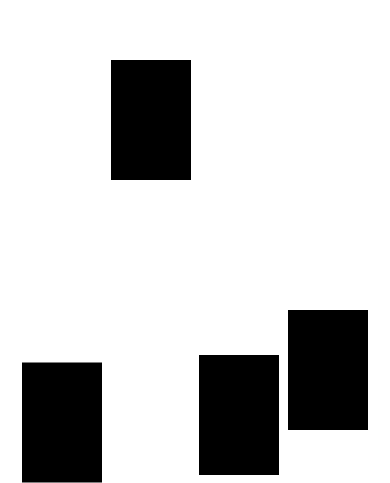
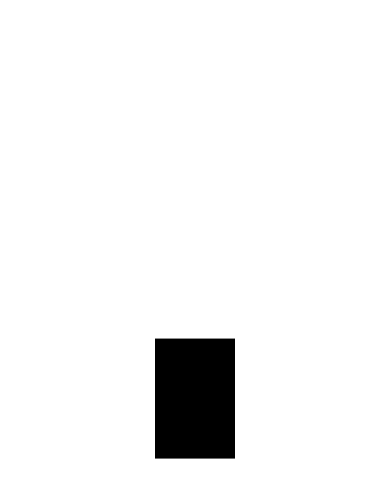
Before and after one commit to asantaelly/whiplash, a React Native app: screen / in a window 390 px wide. Shown: the part 570-1053 px from the top of the page. After the commit the page ends 1029 px from the top, so only its background shows below. Built offline with nearby package versions, Linux system fonts and the light colour scheme.

Commit message:
utilize components & added tap handling

```diff
--- a/package.json
+++ b/package.json
@@ -11,6 +11,7 @@
   "dependencies": {
     "expo": "~49.0.11",
     "expo-status-bar": "~1.6.0",
+    "lodash": "^4.17.21",
     "react": "18.2.0",
     "react-native": "0.72.4",
     "react-native-gesture-handler": "~2.12.0",
--- /dev/null
+++ b/src/components/shared/Tile.tsx
@@ -0,0 +1,96 @@
+import React from "react";
+import { LayoutChangeEvent, StyleSheet, View } from "react-native";
+import { Gesture, GestureDetector } from "react-native-gesture-handler";
+
+import Animated, {
+  Easing,
+  useAnimatedStyle,
+  useDerivedValue,
+  useSharedValue,
+  withDelay,
+  withRepeat,
+  withTiming,
+} from "react-native-reanimated";
+
+type Props = {
+  delay: number;
+  dropTime?: number;
+  height?: number;
+};
+
+const Tile: React.FC<Props> = (props) => {
+  const { delay = 1000, dropTime, height = 900 } = props;
+  const translateY1 = useSharedValue(-200);
+  const duration = useSharedValue(3500);
+
+
+  const animatedTileStyle = useAnimatedStyle(() => ({
+    transform: [{ translateY: translateY1.value }],
+  }));
+
+  const action = () => {
+    translateY1.value = withDelay(
+      delay,
+      withRepeat(
+        withTiming(height, {
+          duration: duration.value,
+          easing: Easing.linear,
+        }),
+        0,
+        false
+      )
+    );
+  };
+
+  const tilePath = (event: LayoutChangeEvent) => {
+    const { width, height, x, y } = event.nativeEvent.layout;
+    console.log('Time Dimension: ', width, height, x, y);
+  };
+
+  /** handling tap action */
+  const tap = Gesture.Tap()
+    .onBegin(() => {
+      translateY1.value = -200;
+    })
+    .onFinalize(() => {
+      translateY1.value = withDelay(
+        delay,
+        withRepeat(
+          withTiming(height, {
+            duration: duration.value,
+            easing: Easing.linear,
+          }),
+          0,
+          false
+        )
+      );
+    });
+
+  React.useEffect(() => {
+    action();
+  }, []);
+
+  return (
+    <View style={[styles.container]}>
+      <GestureDetector gesture={tap}>
+        <Animated.View style={[styles.tile, animatedTileStyle]} onLayout={tilePath}></Animated.View>
+      </GestureDetector>
+    </View>
+  );
+};
+
+const styles = StyleSheet.create({
+  container: {
+    flex: 1,
+    padding: 40,
+    alignItems: "center",
+    backgroundColor: "#FFFFFF",
+  },
+  tile: {
+    width: 80,
+    height: 120,
+    backgroundColor: "#000000",
+  },
+});
+
+export default Tile;
--- a/src/screens/Home.tsx
+++ b/src/screens/Home.tsx
@@ -1,122 +1,36 @@
 import React from "react";
-import { LayoutChangeEvent, StyleSheet, View } from "react-native";
 import {
-  Gesture,
-  GestureDetector,
-  GestureHandlerRootView,
-} from "react-native-gesture-handler";
-import Animated, {
-  Easing,
-  useAnimatedProps,
-  useAnimatedStyle,
-  useSharedValue,
-  withRepeat,
-  withTiming,
-} from "react-native-reanimated";
+  ActivityIndicator,
+  LayoutChangeEvent,
+  StyleSheet,
+  View,
+} from "react-native";
 
 import AppLayout from "../layouts/AppLayout";
+import Tile from "../components/shared/Tile";
 
 const Home = () => {
-  const translateY1 = useSharedValue(0);
-  const translateY2 = useSharedValue(0);
-  const translateY3 = useSharedValue(0);
-  const translateY4 = useSharedValue(0);
-
-
-  const animatedStyle1 = useAnimatedStyle(() => ({
-    transform: [{ translateY: translateY1.value }],
-  }));
-
-  const animatedStyle2 = useAnimatedStyle(() => ({
-    transform: [{ translateY: translateY2.value }],
-  }));
-
-  const animatedStyle3 = useAnimatedStyle(() => ({
-    transform: [{ translateY: translateY3.value }],
-  }));
-
-  const animatedStyle4 = useAnimatedStyle(() => ({
-    transform: [{ translateY: translateY4.value }],
-  }));
+  const [viewHeight, setViewHeight] = React.useState<number | null>(null);
 
   const viewLayout = (event: LayoutChangeEvent) => {
     const { width, height, x, y } = event.nativeEvent.layout;
-    console.log("Layout: width, height, x, y ", width, height, x, y);
+    setViewHeight(height);
   };
-
-  React.useEffect(() => {
-    translateY1.value = withRepeat(
-      withTiming(900, {
-        duration: 4000,
-        easing: Easing.linear,
-      }),
-      0,
-      false
-    );
-
-    translateY2.value = withRepeat(
-      withTiming(900, {
-        duration: 3000,
-        easing: Easing.linear,
-      }),
-      0,
-      false
-    );
-
-    translateY3.value = withRepeat(
-      withTiming(900, {
-        duration: 2000,
-        easing: Easing.linear,
-      }),
-      0,
-      false
-    );
-
-    translateY4.value = withRepeat(
-      withTiming(900, {
-        duration: 1000,
-        easing: Easing.linear,
-      }),
-      0,
-      false
-    );
-  }, []);
 
   return (
     <AppLayout onLayout={viewLayout}>
-      <View style={[styles.container]}>
-        <View
-          style={[
-            { flex: 1, alignItems: "center", backgroundColor: "", padding: 40 },
-          ]}
-        >
-          <Animated.View style={[styles.box, animatedStyle1]}></Animated.View>
+      {viewHeight === null ? (
+        <View style={[styles.indicatorContainer]}>
+          <ActivityIndicator size={"large"} color={"#000000"} />
         </View>
-        <View
-          style={[
-            { flex: 1, alignItems: "center", backgroundColor: "", padding: 40 },
-          ]}
-        >
-          <Animated.View style={[styles.box, animatedStyle2]}></Animated.View>
-
+      ) : (
+        <View style={[styles.container]}>
+          <Tile delay={1000} />
+          {/* <Tile delay={2000} />
+          <Tile delay={2500} />
+          <Tile delay={500} /> */}
         </View>
-        <View
-          style={[
-            { flex: 1, alignItems: "center", backgroundColor: "", padding: 40 },
-          ]}
-        >
-                    <Animated.View style={[styles.box, animatedStyle3]}></Animated.View>
-
-        </View>
-        <View
-          style={[
-            { flex: 1, alignItems: "center", backgroundColor: "", padding: 40 },
-          ]}
-        >
-                    <Animated.View style={[styles.box, animatedStyle4]}></Animated.View>
-
-        </View>
-      </View>
+      )}
     </AppLayout>
   );
 };
@@ -128,28 +42,10 @@ const styles = StyleSheet.create({
     flexDirection: "row",
     paddingHorizontal: 20,
   },
-  playerContainer: {
+  indicatorContainer: {
     flex: 1,
-    borderWidth: 1,
-    // borderColor: "#000000",
-  },
-  container1: {
-    alignItems: "flex-start",
-    justifyContent: "flex-start",
-  },
-  container2: {
-    alignItems: "flex-end",
-    justifyContent: "flex-end",
-  },
-  box: {
-    width: 80,
-    height: 120,
-    backgroundColor: "#000000",
-  },
-  circle: {
-    width: 150,
-    height: 150,
-    borderRadius: 500,
+    alignItems: "center",
+    justifyContent: "center",
   },
 });
 
```
Also changed, not shown: src/utils/index.ts (added, +7 -0 lines).
